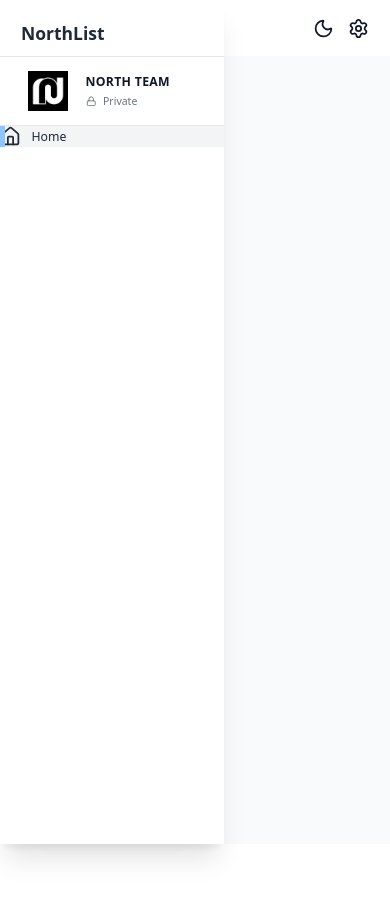
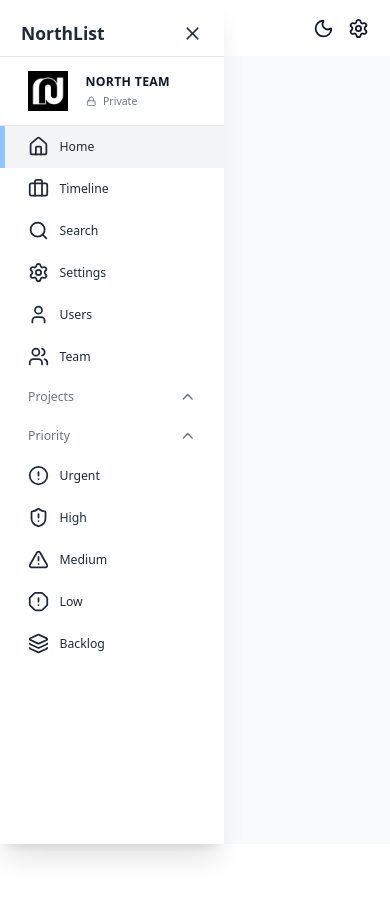
Before and after one commit to VladimirRudkovskiy/Project-Management-App, a Next.js app: page / in a window 390 px wide. Built offline with nearby package versions, Linux system fonts and the light colour scheme; no server answers.

Commit message:
sidebar responsive

```diff
--- a/app/(components)/NavBar/index.tsx
+++ b/app/(components)/NavBar/index.tsx
@@ -20,7 +20,7 @@
 
 				{!isSideBarCollapsed ? null : (
 					<button onClick={() => dispatch(setIsSidebarCollapsed(!isSideBarCollapsed))}>
-						<Menu className='h-8 w-8 dark:text-white' />
+						<Menu className='h-8 w-8 dark:text-white cursor-pointer' />
 					</button>
 				)}
 				<div className="relative flex h-min w-[200px]">
--- a/app/(components)/SideBar/index.tsx
+++ b/app/(components)/SideBar/index.tsx
@@ -1,7 +1,8 @@
 'use client'
 
 import { useAppDispatch, useAppSelector } from "@/app/redux";
-import { Home, LockIcon, LucideIcon } from "lucide-react";
+import { setIsSidebarCollapsed } from "@/state";
+import { AlertCircle, AlertOctagon, AlertTriangle, Briefcase, ChevronDown, ChevronUp, Home, Layers3, LockIcon, LucideIcon, Search, Settings, ShieldAlert, User, Users, X } from "lucide-react";
 import Image from "next/image";
 import Link from "next/link";
 import { usePathname } from "next/navigation";
@@ -12,8 +13,16 @@
 	const [showProjects, setShowProjects] = useState(true);
 	const [showPriority, setShowPriority] = useState(true);
 
+	const dispatch = useAppDispatch();
+	const isSideBarCollapsed = useAppSelector(
+		(state) => state.global.isSidebarCollapsed
+	);
+	const isDarkMode = useAppSelector(
+		(state) => state.global.isDarkMode
+	);
+
 	const sidebarClassNames = `fixed flex flex-col h-[100%] justify-between shadow-xl
-	transition-all duration-300 h-full h-full z-40 dark:bg-black overflow-y-auto bg-white w-64
+	transition-all duration-300 h-full h-full z-40 dark:bg-black overflow-y-auto bg-white ${isSideBarCollapsed ? "w-0 hidden" : 'w-64'}
 	`
 
 	return (
@@ -24,6 +33,11 @@
 					<div className="text-xl font-bold text-gray-800 dark:text-white">
 						NorthList
 					</div>
+					{isSideBarCollapsed ? null : (
+						<button className="py-3" onClick={() => { dispatch(setIsSidebarCollapsed(!isSideBarCollapsed)) }}>
+							<X className="h-6 w-6 text-gray-800 hover:text-gray-500 dark:text-white cursor-pointer" />
+						</button>
+					)}
 				</div>
 				{/* team */}
 				<div className="flex items-center gap-5 border-y-[1.5px] border-gray-200 px-8 py-4 dark:border-gray-700">
@@ -40,12 +54,43 @@
 				</div>
 				{/* navbar links */}
 				<nav className="z-10 w-full">
-					<SideBarLink
-					icon={Home}
-					label="Home"
-					href="/"
-					/>
+					<SideBarLink icon={Home} label="Home" href="/" />
+					<SideBarLink icon={Briefcase} label="Timeline" href="/timeline" />
+					<SideBarLink icon={Search} label="Search" href="/search" />
+					<SideBarLink icon={Settings} label="Settings" href="/settings" />
+					<SideBarLink icon={User} label="Users" href="/users" />
+					<SideBarLink icon={Users} label="Team" href="/team" />
 				</nav>
+
+				{/* projects links*/}
+				<button onClick={() => setShowProjects((prev) => !prev)}
+					className="flex w-full items-center justify-between px-8 py-3 text-gray-500"
+				>
+					<span className="">Projects</span>
+					{showProjects ? (
+						<ChevronUp className="h-5 w-5" />
+					) : <ChevronDown className="h-5 w-5" />}
+				</button>
+				{/* projects list*/}
+
+				{/* priority list */}
+				<button onClick={() => setShowPriority((prev) => !prev)}
+					className="flex w-full items-center justify-between px-8 py-3 text-gray-500"
+				>
+					<span className="">Priority</span>
+					{showPriority ? (
+						<ChevronUp className="h-5 w-5" />
+					) : <ChevronDown className="h-5 w-5" />}
+				</button>
+				{showPriority && (
+					<>
+					<SideBarLink icon={AlertCircle} label="Urgent" href="/priority/urgent" />
+					<SideBarLink icon={ShieldAlert} label="High" href="/priority/high" />
+					<SideBarLink icon={AlertTriangle} label="Medium" href="/priority/medium" />
+					<SideBarLink icon={AlertOctagon} label="Low" href="/priority/low" />
+					<SideBarLink icon={Layers3} label="Backlog" href="/priority/backlog" />
+					</>
+				)}
 			</div>
 		</div>
 	);
@@ -55,33 +100,21 @@
 	href: string;
 	icon: LucideIcon;
 	label: string;
-	// isCollapsed: boolean;
 }
 
 const SideBarLink = ({
 	href,
 	icon: Icon,
 	label,
-	// isCollapsed
 }: SideBarLinkProps) => {
 	const pathname = usePathname();
 	const isActive = pathname === href || (pathname === "/" && href === "/dashboard");
-	const screenWidth = window.innerWidth;
-
-
-	const dispatch = useAppDispatch();
-	const isSideBarCollapsed = useAppSelector(
-		(state) => state.global.isSidebarCollapsed
-	);
-	const isDarkMode = useAppSelector(
-		(state) => state.global.isDarkMode
-	);
 
 	return (
 		<Link href={href} className="w-full">
 			<div className={`relative flex cursor-pointer items-center gap-3 transition-colors hover:bg-gray-100 dark:bg-black dark:hover:bg-gray-700
 					${isActive ? 'bg-gray-100 text-white dark:bg-gray-600' : ""
-				}`}
+				} justify-start px-8 py-3`}
 			>
 				{isActive && (
 					<div className="absolute left-0 top-0 h-[100%] w-[5px] bg-blue-200" />
--- a/app/globals.css
+++ b/app/globals.css
@@ -60,5 +60,5 @@
 	width: 100%;
 	@apply text-sm;
 	@apply bg-white dark:bg-dark-bg;
-	@apply text-gray-900 dark:text-white;
+	@apply text-black dark:text-white;
 }
```
